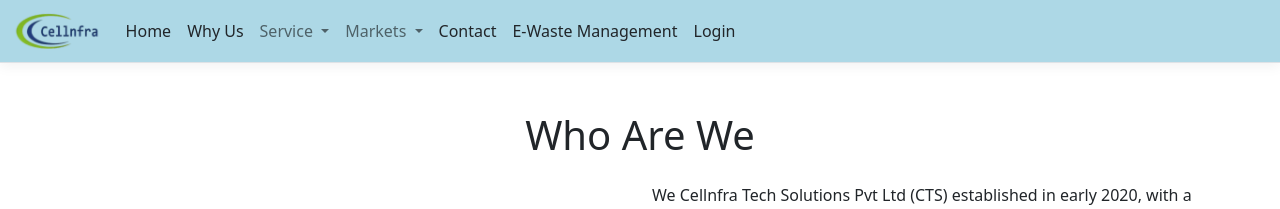
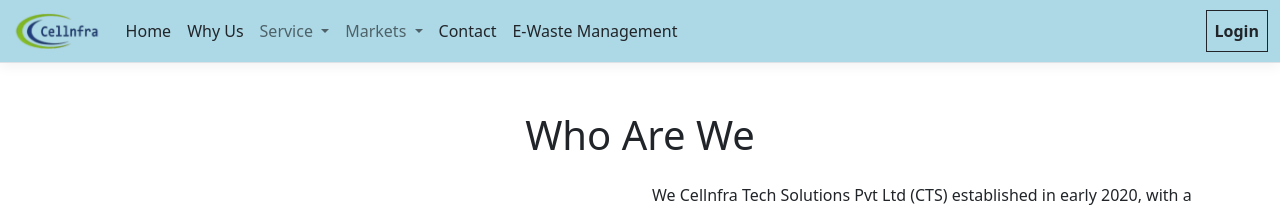
Before and after one commit to Pankaj-Kumar-Maurya/Cellnfra, an ASP.NET Core app: page /Home/WhyUs in a window 1280 px wide. Shown: the top 209 px of the page. Run offline with ASP.NET Core 8, Linux system fonts and the light colour scheme; style sheets or scripts are compiled from the project's sources.

Commit message:
Add login button

```diff
--- a/Cellnfra/Controllers/HomeController.cs
+++ b/Cellnfra/Controllers/HomeController.cs
@@ -35,6 +35,9 @@ namespace Cellnfra.Controllers
         {
             return View();
         }
-
+        public IActionResult EWasteManagement()
+        {
+            return View();
+        }
     }
 }
--- /dev/null
+++ b/Cellnfra/Views/Home/EWasteManagement.cshtml
@@ -0,0 +1 @@
+<h1>E-Waste Management (we are working..)</h1>
--- a/Cellnfra/Views/Shared/_Layout.cshtml
+++ b/Cellnfra/Views/Shared/_Layout.cshtml
@@ -81,10 +81,15 @@
                         <li class="nav-item">
                             <a class="nav-link text-dark" asp-area="" asp-controller="Home" asp-action="EWasteManagement">E-Waste Management</a>
                         </li>
+                        @* <li class="nav-item ">
+                            <a class="nav-link text-dark" asp-area="" asp-controller="Home" asp-action="Login">Login</a>
+                        </li> *@
+
+                    </ul>
+                    <ul class="navbar-nav ms-lg-auto border border-dark border-1">
                         <li class="nav-item">
-                            <a class="nav-link text-dark" asp-area="" asp-controller="Home" asp-action="Login">Login</a>
+                            <a class="nav-link text-dark fw-bold" href="http://cellnfra.alfaship.in/">Login</a>
                         </li>
-
                     </ul>
                 </div>
             </div>
```
